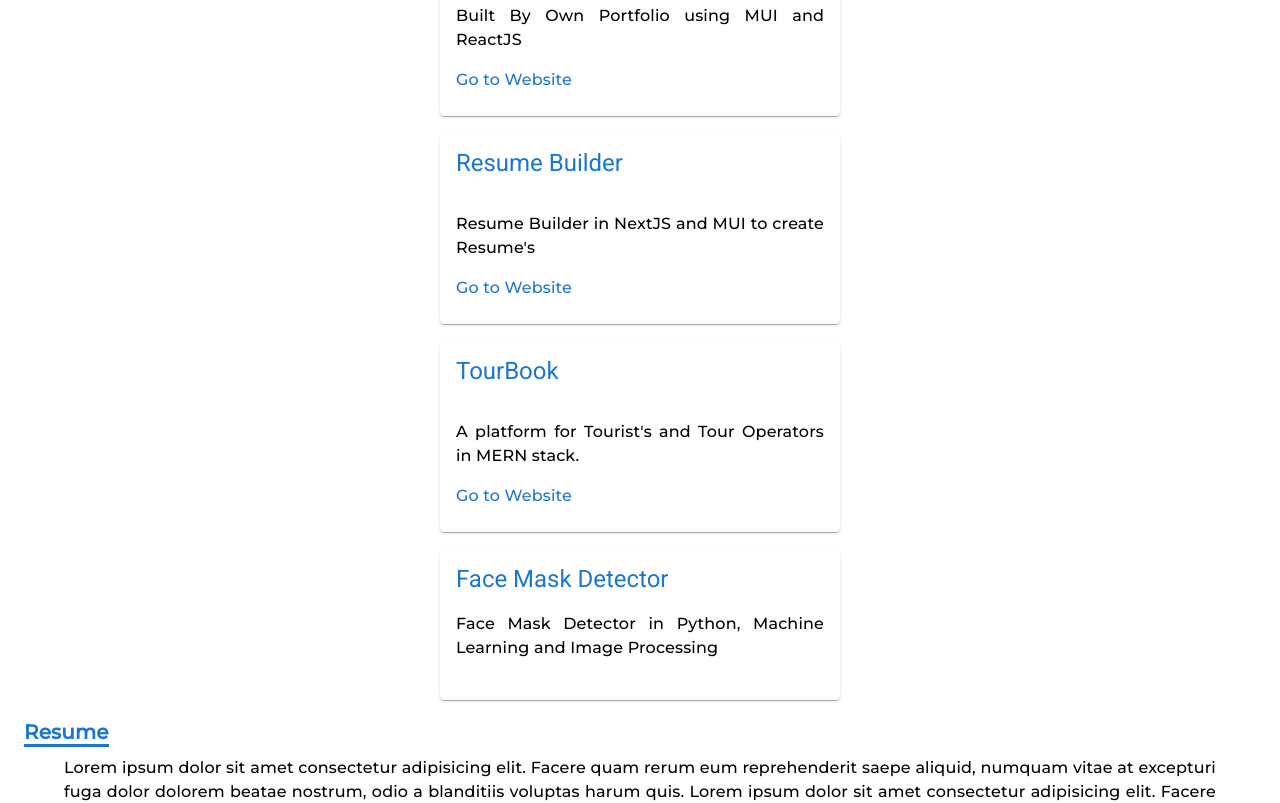
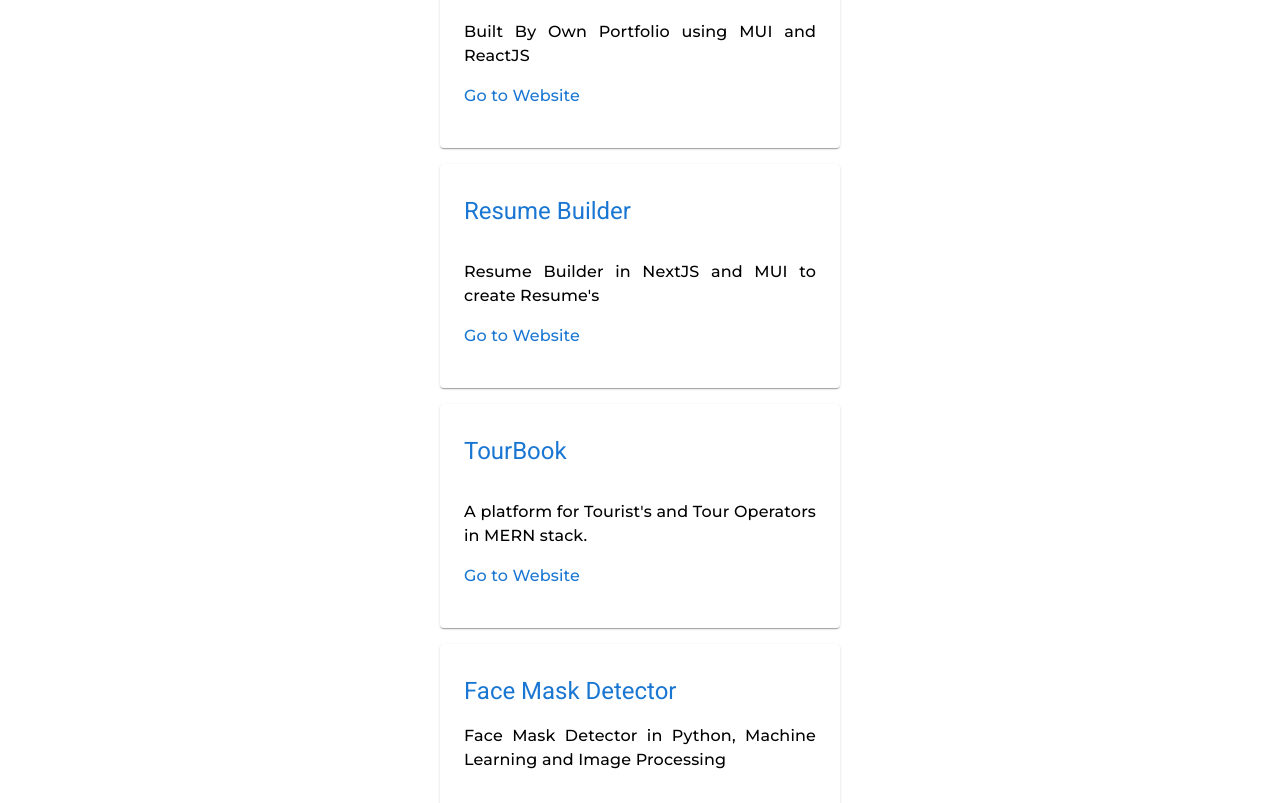
Before and after one commit to ZH1245/portfolio, a React (Create React App) app: page / in a window 1280 px wide. Shown: the part 1480-2283 px from the top of the page. Built offline with nearby package versions, Linux system fonts and the light colour scheme.

Commit message:
Update PageLayout.js

```diff
--- a/src/Pages/HomePage/PageLayout.js
+++ b/src/Pages/HomePage/PageLayout.js
@@ -317,7 +317,10 @@ function HomePage(props) {
             // direction={{ md: "row", sm: "column", xs: "column" }}
             alignItems="center"
           >
-            <Card sx={{ maxWidth: 400 }} className="text">
+            <Card
+              sx={{ maxWidth: 400, pt: 2, pb: 2, pl: 1, pr: 1 }}
+              className="text"
+            >
               <CardHeader title="Portfolio" />
               <CardContent>
                 <Typography
@@ -329,6 +332,7 @@ function HomePage(props) {
                   <Typography className="text" color="text.primary" pt={2}>
                     <a
                       rel="noreferrer"
+                      target="_blank"
                       href="https://iamzainharoon.netlify.app"
                       style={{
                         textDecoration: "none",
@@ -341,7 +345,10 @@ function HomePage(props) {
                 </Typography>
               </CardContent>
             </Card>
-            <Card sx={{ maxWidth: 400 }} className="text">
+            <Card
+              sx={{ maxWidth: 400, pt: 2, pb: 2, pl: 1, pr: 1 }}
+              className="text"
+            >
               <CardHeader title="Resume Builder" />
               <CardContent>
                 <Typography
@@ -366,7 +373,10 @@ function HomePage(props) {
                 </Typography>
               </CardContent>
             </Card>
-            <Card sx={{ maxWidth: 400 }} className="text">
+            <Card
+              sx={{ maxWidth: 400, pt: 2, pb: 2, pl: 1, pr: 1 }}
+              className="text"
+            >
               <CardHeader title="TourBook" />
               <CardContent>
                 <Typography
@@ -391,7 +401,10 @@ function HomePage(props) {
                 </Typography>
               </CardContent>
             </Card>
-            <Card sx={{ maxWidth: 400 }} className="text">
+            <Card
+              sx={{ maxWidth: 400, pt: 2, pb: 2, pl: 1, pr: 1 }}
+              className="text"
+            >
               <CardHeader title="Face Mask Detector" />
               <CardContent sx={{ pt: 0, pb: 0 }}>
                 <Typography
```
